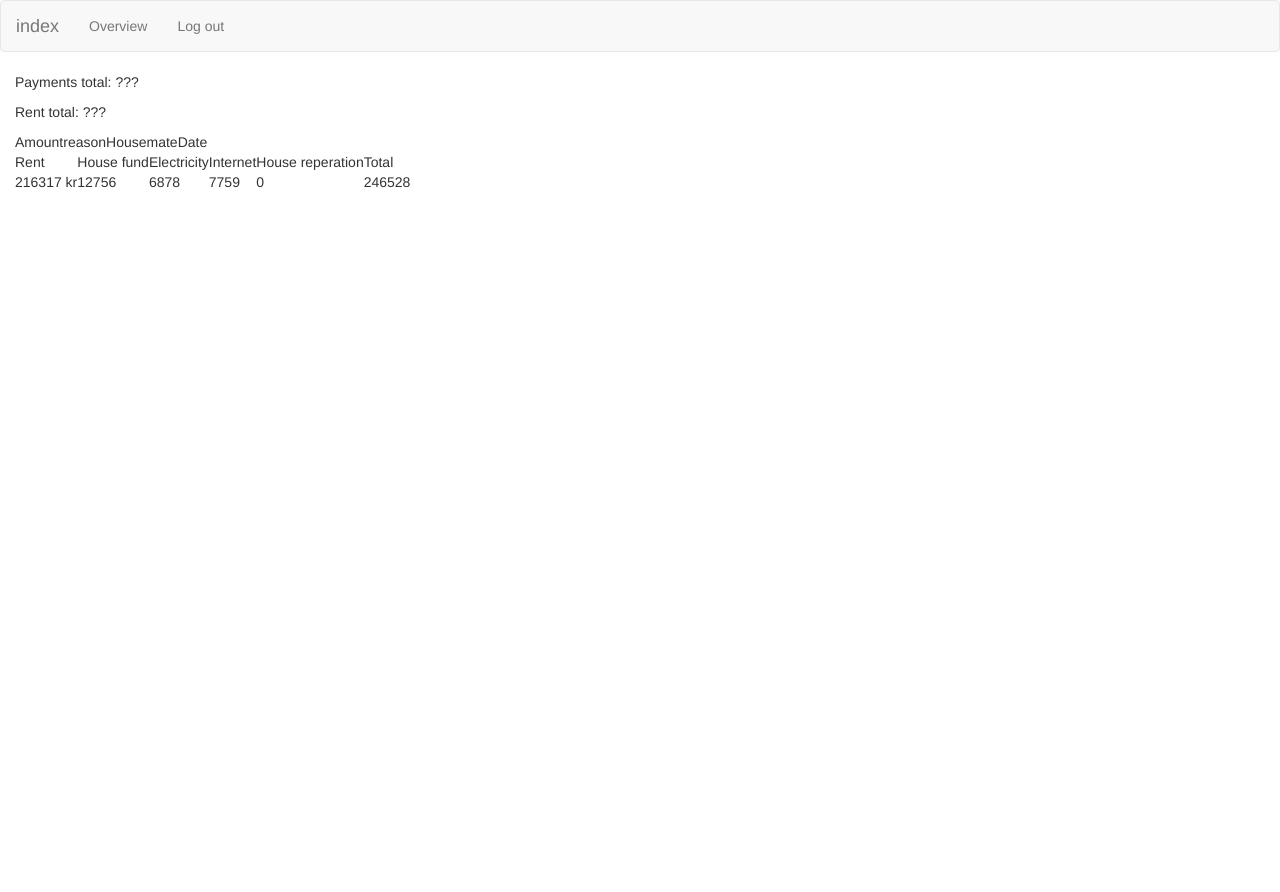
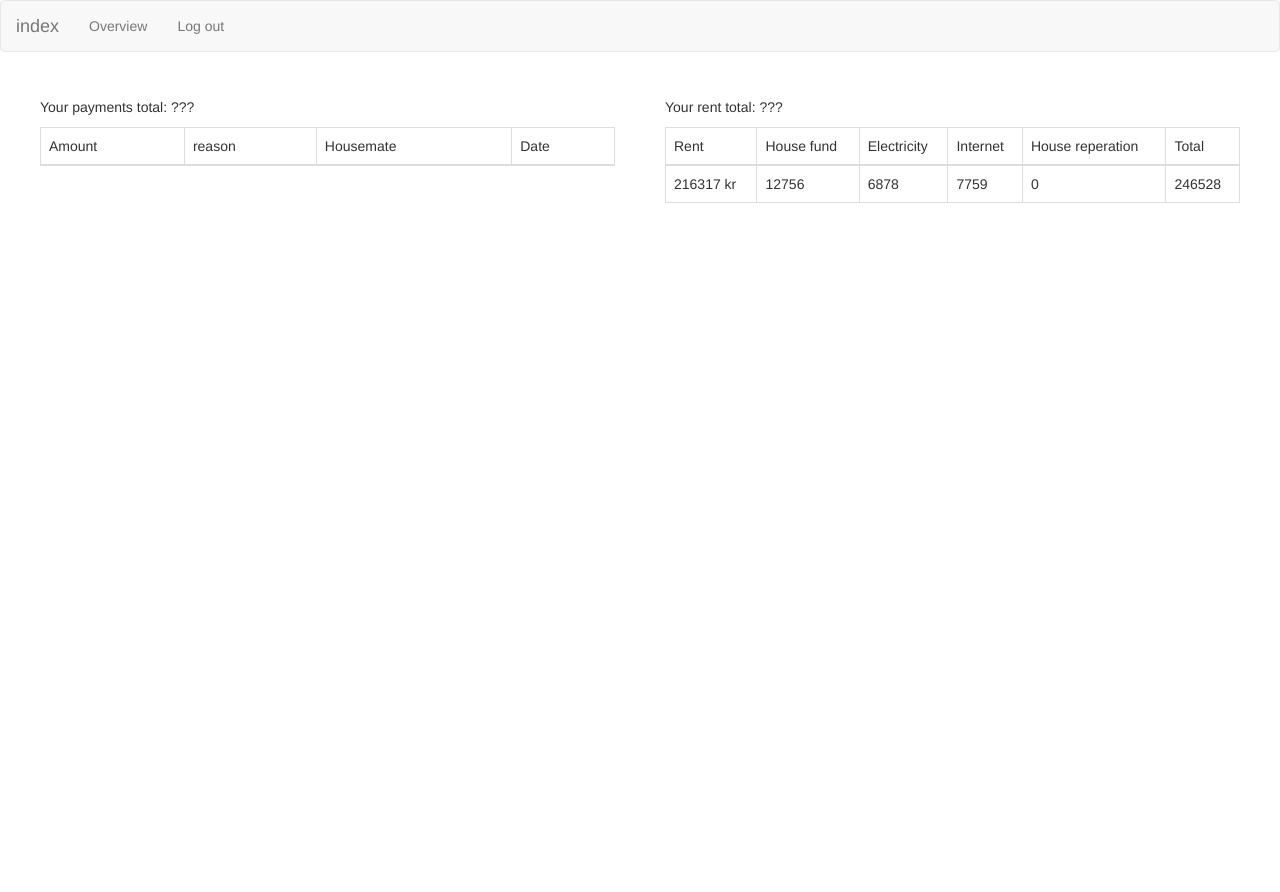
Before and after one commit to gardyna/kommuna, a Django app: page /overview/ in a window 1280 px wide. Before the commit the page ends 188 px from the top, so only its background shows below. Run offline with Django 3.2, Linux system fonts and the light colour scheme; a user stored in the database is signed in; data comes from the database, SQL or seed files in the repository; data that the repository does not hold is empty; some libraries are stand-ins or nearby versions.

Commit message:
overview V1.0

```diff
--- a/kommunabokhald/templates/kommunabokhald/base.html
+++ b/kommunabokhald/templates/kommunabokhald/base.html
@@ -9,6 +9,7 @@
   integrity="sha256-hwg4gsxgFZhOsEEamdOYGBf13FyQuiTwlAQgxVSNgt4="
   crossorigin="anonymous"></script>
     <link rel="stylesheet" href="{% static "bootstrap/css/bootstrap.css" %}">
+    <link rel="stylesheet" href="{% static "css/defaults.css" %}">
     <script src="{% static 'bootstrap/js/bootstrap.js' %}"></script>
     <script src="{% static 'js/main.js' %}"></script>
 </head>
--- a/kommunabokhald/templates/kommunabokhald/overview.html
+++ b/kommunabokhald/templates/kommunabokhald/overview.html
@@ -1,15 +1,19 @@
 {% extends 'kommunabokhald/base.html' %}
 
 {% block content %}
-<p>Payments total: ???</p>
-<p>Rent total: ???</p>
-<table id='payments-table'>
+<div class="tables">
+    <div class="subTable">
+    <p>Your payments total: ???</p>
+    <table class="table table-bordered" id='payments-table'>
+        <thead>
         <tr>
             <td>Amount</td>
             <td>reason</td>
             <td>Housemate</td>
             <td>Date</td>
         </tr>
+        </thead>
+        <tbody>
         {% for p in payments %}
             <tr>
                 <td>{{p.amount}} kr</td>
@@ -18,9 +22,13 @@
                 <td>{{p.payment_date}}</td>
             </tr>
         {% endfor %}
+        </tbody>
     </table>
-
-<table id='rents-table'>
+    </div>
+    <div class="subTable">
+    <p>Your rent total: ???</p>
+    <table class="table table-bordered" id='rents-table'>
+        <thead>
             <tr>
                 <td>Rent</td>
                 <td>House fund</td>
@@ -29,6 +37,8 @@
                 <td>House reperation</td>
                 <td>Total</td>
             </tr>
+        </thead>
+        <tbody>
         {% for r in rents %}
             <tr>
                 <td>{{r.house_rent}} kr</td>
@@ -39,5 +49,8 @@
                 <td>{{r.get_total_payment_due}}</td>
             </tr>
         {% endfor %}
+        </tbody>
     </table>
+    </div>
+</div>
 {% endblock %}
--- a/kommunabokhald/views.py
+++ b/kommunabokhald/views.py
@@ -38,8 +38,10 @@ def overview(request):
         rents = Rent.objects.filter(created__gte=user.date_joined)
     except Rent.DoesNotExist:
         rents = None
-    payments = Payment.objects.filter(payment_date__gte=user.date_joined, is_rent=False)
-    return render(request, 'kommunabokhald/overview.html', {'rents': rents, 'payments': payments, 'user': user})
+    payments = (Payment.objects.filter(payment_date__gte=user.date_joined, is_rent=False)
+                .order_by('-payment_date'))
+    return render(request, 'kommunabokhald/overview.html',
+                    {'rents': rents, 'payments': payments, 'user': user})
 
 @login_required
 def payments_in_timespan(request):
--- a/static/css/defaults.css
+++ b/static/css/defaults.css
@@ -0,0 +1,13 @@
+div.tables {
+    display: flex;
+    flex-direction: row;
+    justify-content: center;
+}
+
+.subTable {
+    height: 55em;
+    overflow-y: auto;
+    margin: 2%;
+    flex: 1;
+    width: 40%;
+}
```
Lines whose indentation alone changed are shown as unchanged.
